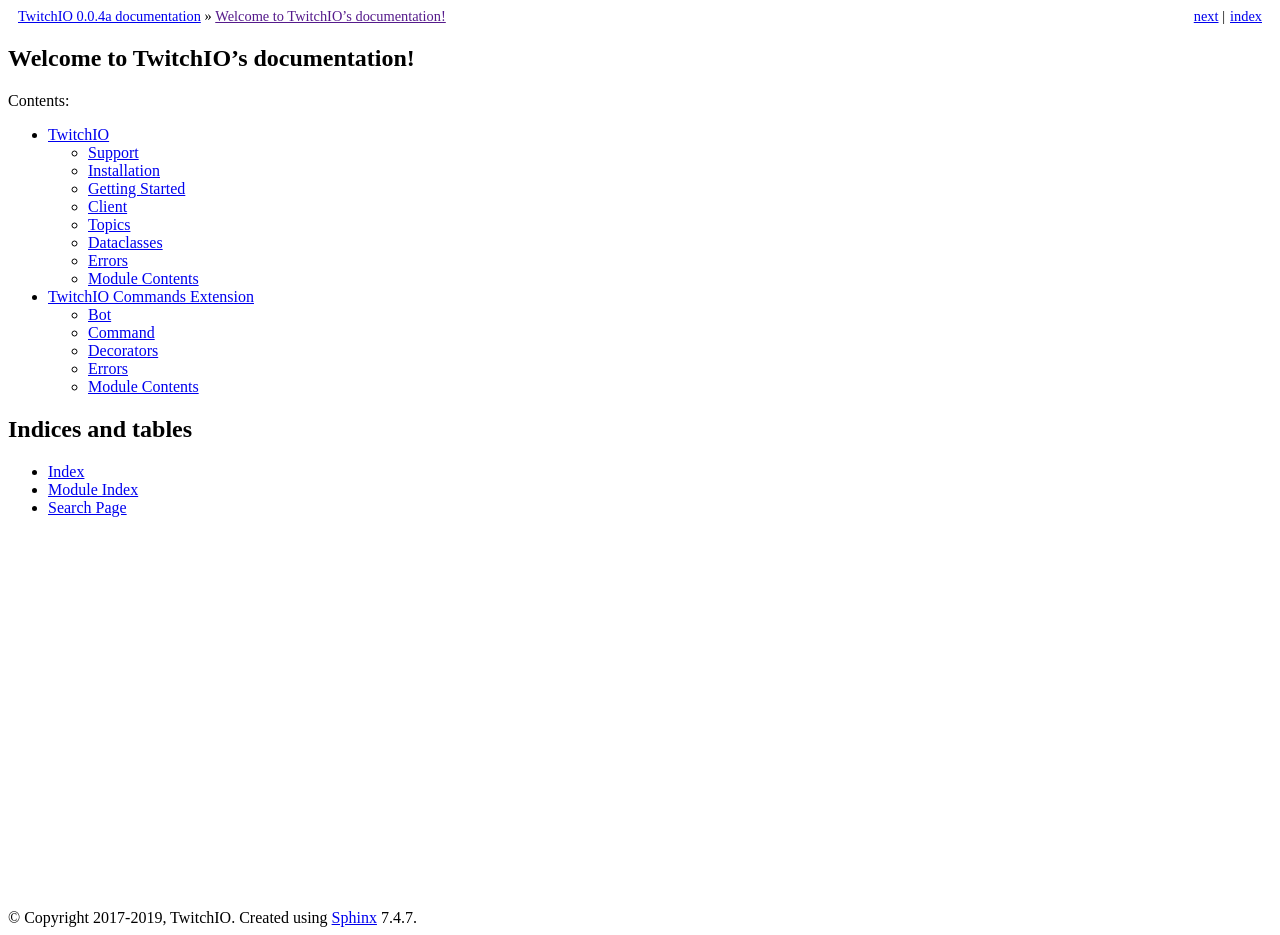
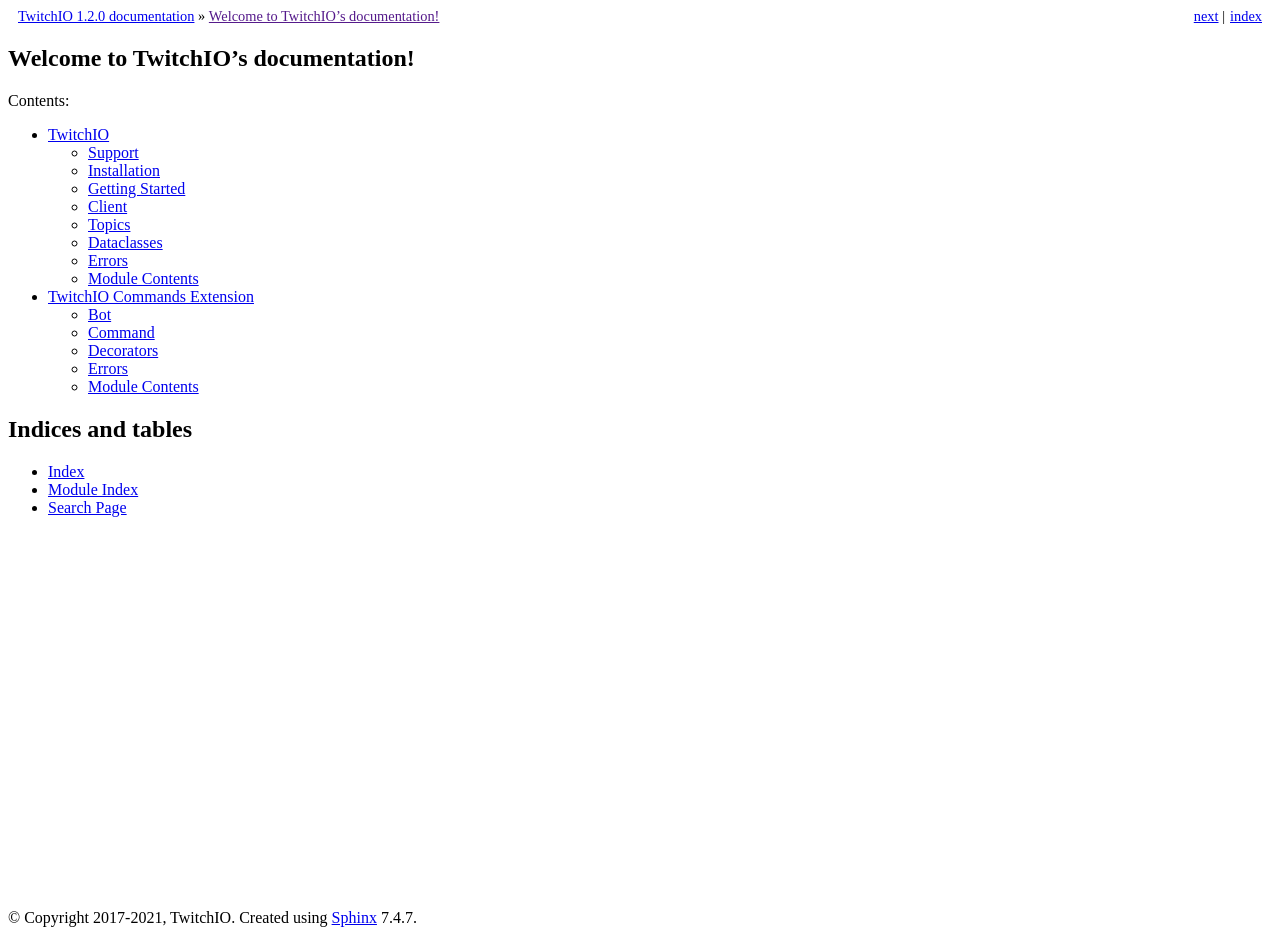
Before and after one commit to PythonistaGuild/TwitchIO, a Sphinx documentation site: the page built from docs/index.rst, in a window 1280 px wide. Built offline with Sphinx 7.4.7, drawn with Linux system fonts in a browser that asks for light colours.

Commit message:
apparently docs have another version holder

```diff
--- a/docs/conf.py
+++ b/docs/conf.py
@@ -74,7 +74,7 @@
 
 # General information about the project.
 project = 'TwitchIO'
-copyright = '2017-2019, TwitchIO'
+copyright = '2017-2021, TwitchIO'
 author = 'TwitchIO'
 
 # The version info for the project you're documenting, acts as replacement for
@@ -82,9 +82,9 @@
 # built documents.
 #
 # The short X.Y version.
-version = '0.1'
+version = '1.2'
 # The full version, including alpha/beta/rc tags.
-release = '0.0.4a'
+release = '1.2.0'
 
 # The language for content autogenerated by Sphinx. Refer to documentation
 # for a list of supported languages.
```
